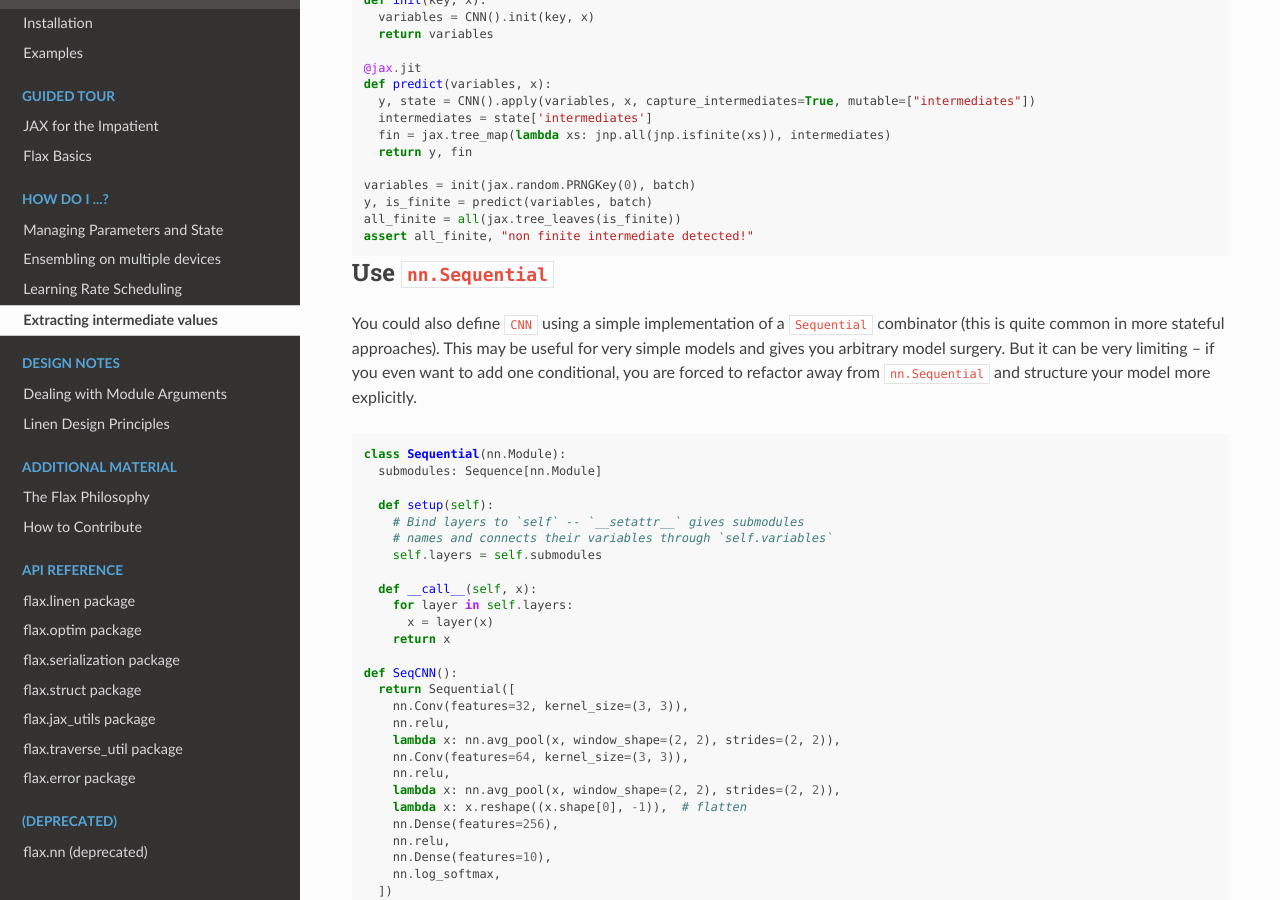
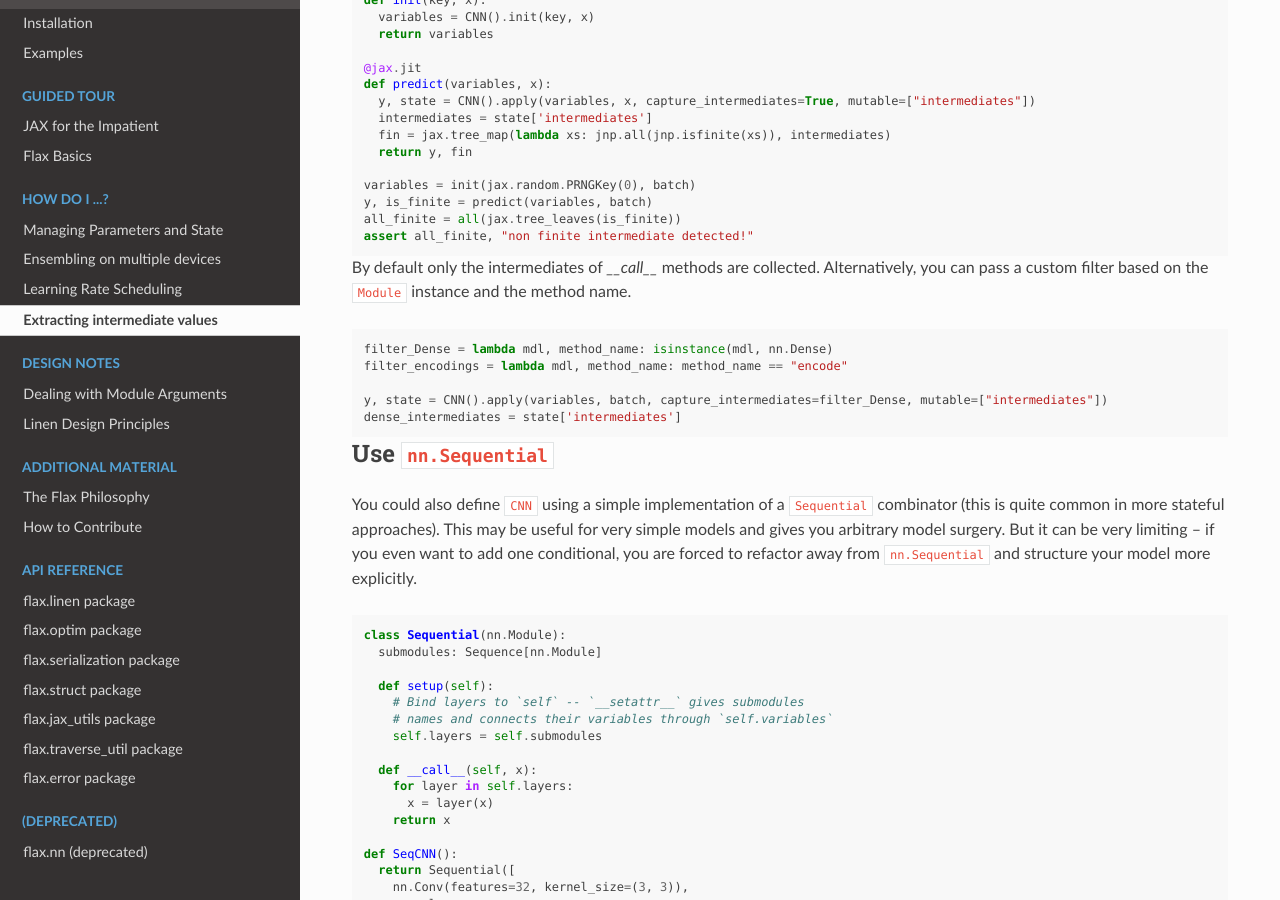
Before and after one commit to bortkomencw/flax, a Sphinx documentation site: the page built from docs/howtos/extracting_intermediates.rst, in a window 1280 px wide and 900 px high, scrolled down 2684 px. Built offline with Sphinx 7.4.7 and the Read the Docs theme 2.0.0, drawn with Linux system fonts in a browser that asks for light colours.

Commit message:
Fix issues & add custom filter example

```diff
--- a/docs/howtos/extracting_intermediates.rst
+++ b/docs/howtos/extracting_intermediates.rst
@@ -219,6 +219,17 @@ In the following code example we check if any intermediate activations are non-f
   all_finite = all(jax.tree_leaves(is_finite))
   assert all_finite, "non finite intermediate detected!"
 
+By default only the intermediates of `__call__` methods are collected.
+Alternatively, you can pass a custom filter based on the ``Module`` instance and the method name.
+
+.. testcode::
+
+  filter_Dense = lambda mdl, method_name: isinstance(mdl, nn.Dense)
+  filter_encodings = lambda mdl, method_name: method_name == "encode"
+
+  y, state = CNN().apply(variables, batch, capture_intermediates=filter_Dense, mutable=["intermediates"])
+  dense_intermediates = state['intermediates']
+
 
 Use ``nn.Sequential``
 ---------------------
```
Also changed, not shown: 1 other file.
